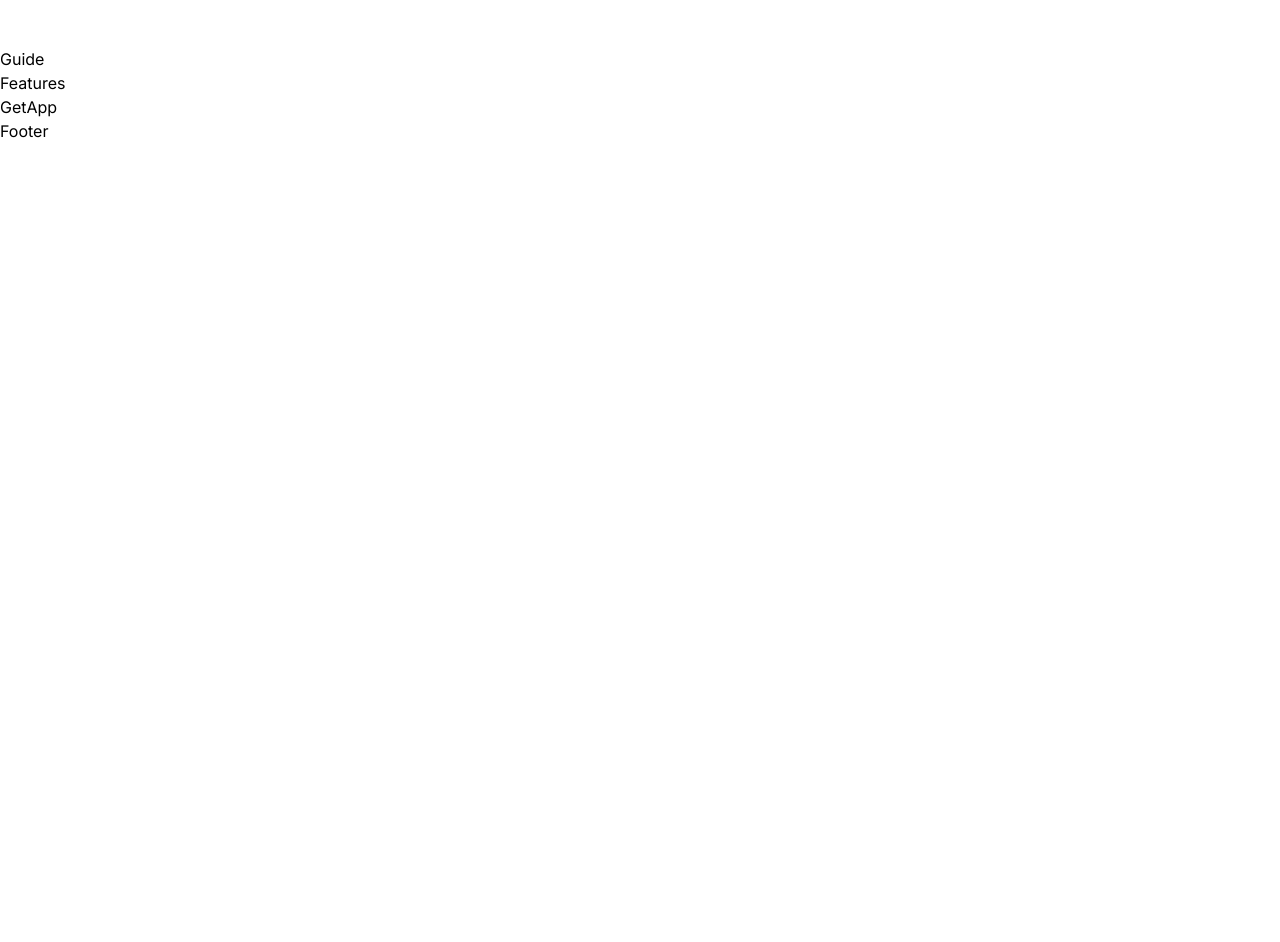
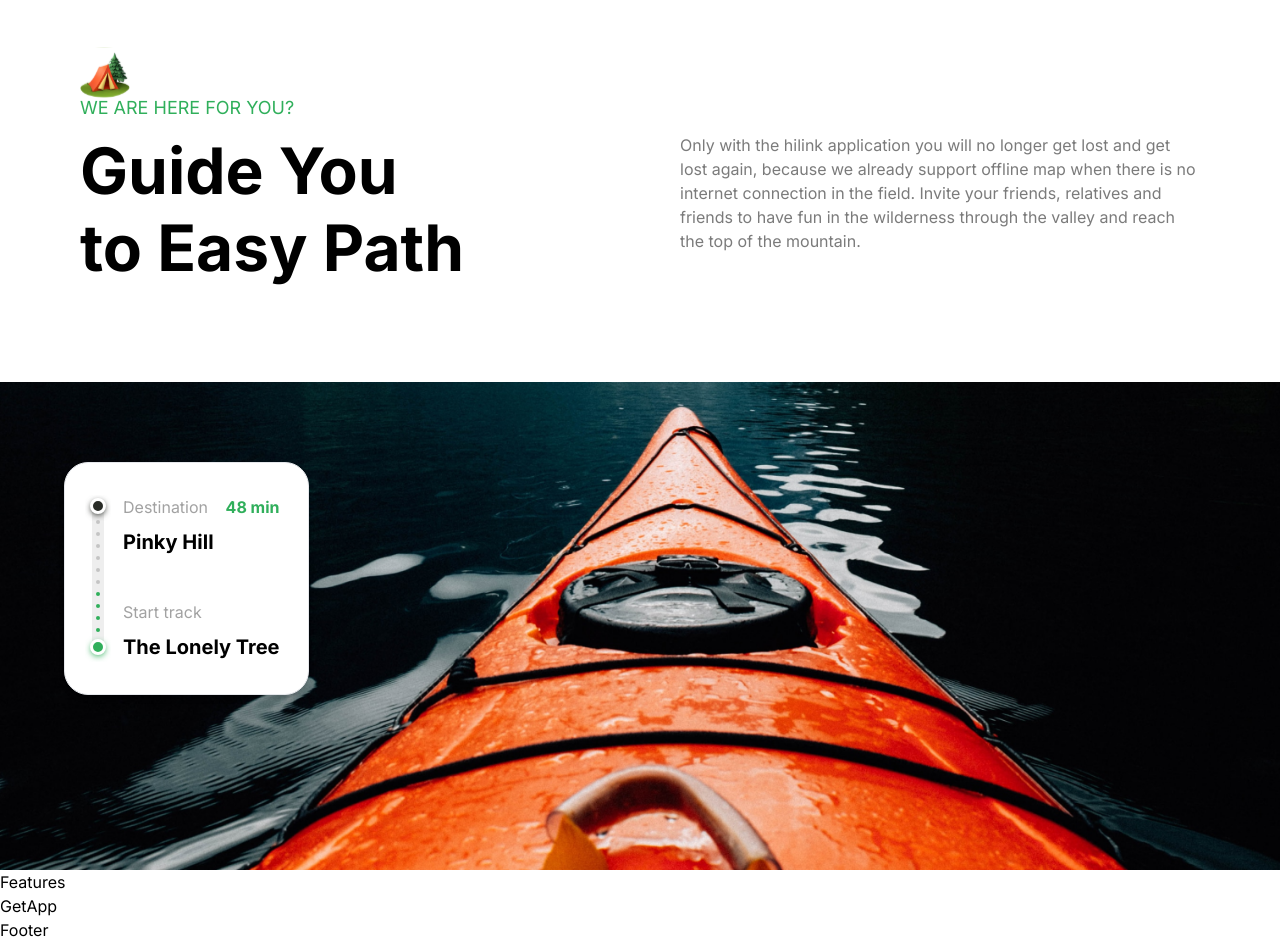
Before and after one commit to lehan1208/travel-landing-page, a Next.js app: page / in a window 1280 px wide. Shown: the part 1800-2742 px from the top of the page. Before the commit the page ends 1943 px from the top, so only its background shows below. Built offline with nearby package versions, Linux system fonts and the light colour scheme.

Commit message:
add Guide section

```diff
--- a/components/Guide.tsx
+++ b/components/Guide.tsx
@@ -1,10 +1,50 @@
 import React from "react";
+import Image from "next/image";
 
 const Guide = () => {
   return (
-    <div>
-      Guide
-    </div>
+    <section className="flexCenter flex-col">
+      <div className="padding-container max-container w-full pb-24">
+        <Image src="/camp.svg" alt="camp" width={50} height={50} />
+        <p className="uppercase regular-18 -mt-1 mb-3 text-green-50">
+          We are here for you?
+        </p>
+        <div className="flex flex-wrap justify-between gap-5 lg:gap-10">
+          <h2 className="bold-40 lg:bold-64 xl:max-w-[390px]">Guide You to Easy Path</h2>
+          <p className="regular-16 text-gray-30 xl:max-w-[520px]">
+            Only with the hilink application you will no longer get lost and get lost again,
+            because we already support offline map when there is no internet connection in the field.
+            Invite your friends, relatives and friends to have fun in the wilderness through the valley and reach the top of the mountain.
+          </p>
+        </div>
+      </div>
+      <div className="flexCenter max-container relative w-full">
+        <Image
+          src="/boat.png"
+          alt="boat"
+          width={1440}
+          height={580}
+          className="w-full object-cover object-center 2xl:rounded-5xl"
+        />
+        <div className="absolute flex bg-white py-8 pl-5 pr-7 rounded-3xl gap-3 border shadow-md md:left-[5%] lg:top-20">
+          <Image src="/meter.svg" alt="meter" width={16} height={158} className="h-full w-auto"/>
+          <div className="flexBetween flex-col">
+            <div className="flex w-full flex-col">
+              <div className="flexBetween w-full">
+                <p className="regular-16 text-gray-20">Destination</p>
+                <p className="bold-16 text-green-50">48 min</p>
+              </div>
+              <p className="bold-20 mt-2">Pinky Hill</p>
+            </div>
+
+            <div className="flex w-full flex-col">
+              <p className="regular-16 text-gray-20">Start track</p>
+              <h4 className="bold-20 mt-2 whitespace-nowrap">The Lonely Tree</h4>
+            </div>
+          </div>
+        </div>
+      </div>
+    </section>
   );
 };
 
```
